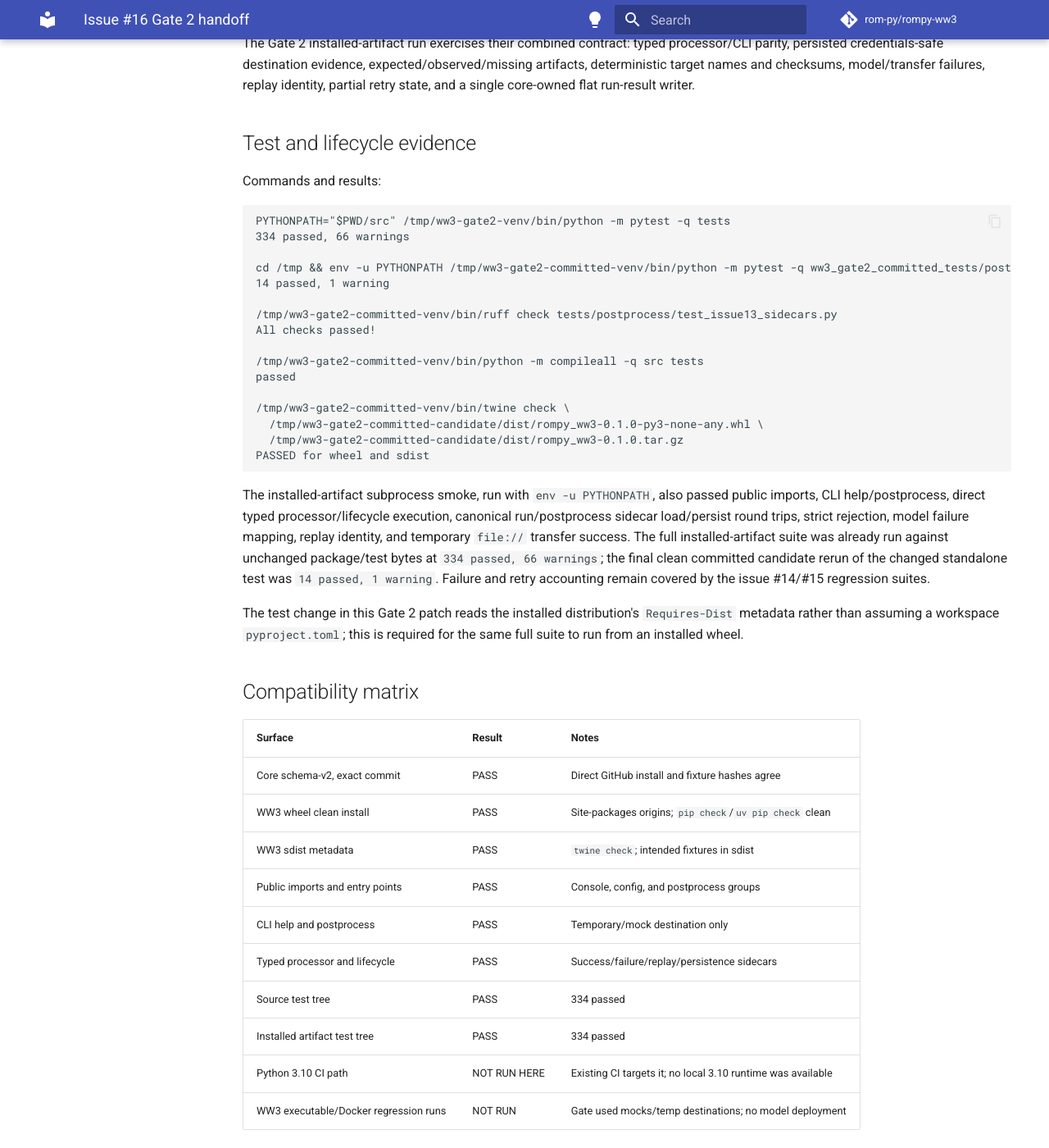
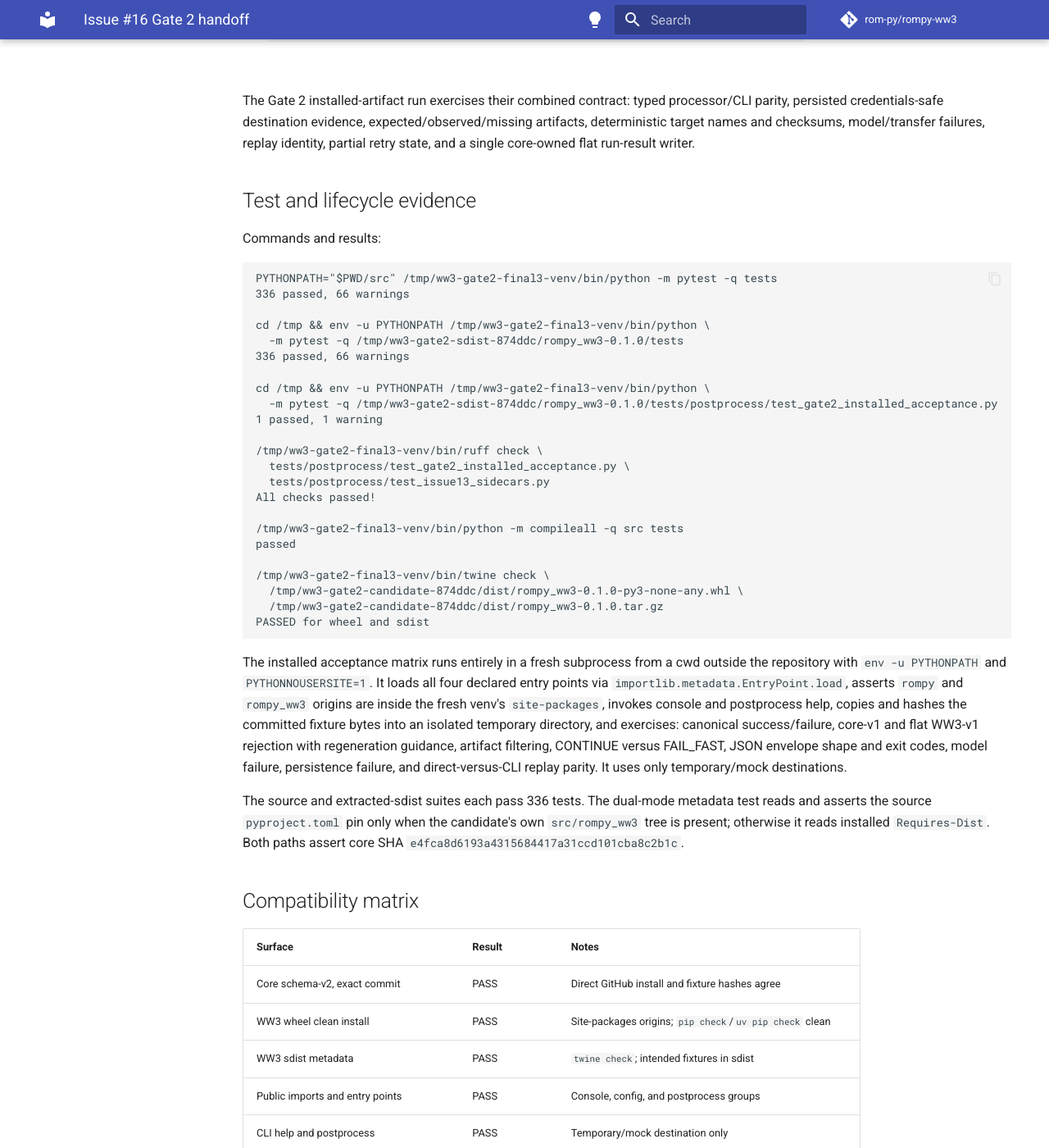
Before and after one commit to oceanum/rompy-ww3, an MkDocs documentation site: the page built from docs/gate2-issue16-handoff.md, in a window 1280 px wide and 1400 px high, scrolled down 3520 px. Shown: the whole window at 82% size. Built offline with MkDocs 1.6.1 and Material for MkDocs 9.7.7, drawn with Linux system fonts in a browser that asks for light colours; comment, search, counter and statistics services are not loaded; some of the changed text lies outside the part shown.

Commit message:
Record issue #16 Gate 2 acceptance provenance

````diff
--- a/docs/gate2-issue16-handoff.md
+++ b/docs/gate2-issue16-handoff.md
@@ -6,10 +6,11 @@
 `response_schema` base. The validated release-candidate implementation source
 is exactly `ea4d19cf45520541bd3c9886717d9246a5218d80`
 (`origin/response_schema`). The evidence-only candidate adds no production
-runtime changes: it adds the standalone metadata test adjustment and this
-handoff document. Those evidence files are intentionally distinct from the
-release-candidate implementation source; artifact hashes below are not
-claimed as hashes of the implementation commit itself.
+runtime changes: it adds the installed-wheel acceptance matrix, dual-mode
+metadata-pin regression, and this handoff document. Those evidence files are
+intentionally distinct from the release-candidate implementation source;
+artifact hashes below are not claimed as hashes of the implementation commit
+itself.
 
 ## Pins and artifacts
 
@@ -18,15 +19,16 @@
 | WW3 source baseline | `ea4d19cf45520541bd3c9886717d9246a5218d80` |
 | Core response-schema pin | `e4fca8d6193a4315684417a31ccd101cba8c2b1c` |
 | Wheel | `rompy_ww3-0.1.0-py3-none-any.whl` |
-| Wheel SHA-256 | `7cc100d2acdd20e8b94a59e7a366c3c8adbed144f701a7cdac115ef596854477` |
+| Wheel SHA-256 | `7b01f362763ca66b2e8bc362b6a1797e6520a56c0af699a245dffd8d89264ac0` |
 | Sdist | `rompy_ww3-0.1.0.tar.gz` |
-| Sdist SHA-256 | `283371c2837a98a54f56c533bb440beb2c5bfc0d42df42ccc6fb961666f5bf41` |
+| Sdist SHA-256 | `248355eb47d06632951956bd5f6557e03cb585cbcebf0644121c919dbfe42750` |
 
 These hashes are the artifacts in
-`/tmp/ww3-gate2-committed-candidate/dist`, built from the clean committed
-evidence candidate `91bdfda` (the implementation baseline plus the test and
-handoff files). The final PR may add a docs-only provenance update after this
-build; the handoff itself is not included by `MANIFEST.in`. Wheel ZIP
+`/tmp/ww3-gate2-candidate-5a9a/dist`, built from the clean committed
+evidence candidate `5a9a37699c4004ae2a4a434efd7aae7e68554f94` (the
+implementation baseline plus the acceptance and metadata tests). The final PR
+may add a docs-only provenance update after this build; the handoff itself is
+not included by `MANIFEST.in`. Wheel ZIP
 timestamps make raw wheel hashes build-instance-specific; the clean baseline
 comparison below proves member content is unchanged. The sdist intentionally
 includes the evidence test change.
@@ -40,18 +42,19 @@
 Build command (isolated `uv` build environment):
 
 ```text
-rm -rf /tmp/ww3-gate2-committed-candidate
-mkdir -p /tmp/ww3-gate2-committed-candidate/src
-git archive 91bdfda | tar -x -C /tmp/ww3-gate2-committed-candidate/src
-uv build --out-dir /tmp/ww3-gate2-committed-candidate/dist \
-  /tmp/ww3-gate2-committed-candidate/src
-sha256sum /tmp/ww3-gate2-committed-candidate/dist/rompy_ww3-0.1.0-py3-none-any.whl \
-  /tmp/ww3-gate2-committed-candidate/dist/rompy_ww3-0.1.0.tar.gz
+rm -rf /tmp/ww3-gate2-candidate-5a9a
+mkdir -p /tmp/ww3-gate2-candidate-5a9a/src
+git archive 5a9a37699c4004ae2a4a434efd7aae7e68554f94 \
+  | tar -x -C /tmp/ww3-gate2-candidate-5a9a/src
+uv build --out-dir /tmp/ww3-gate2-candidate-5a9a/dist \
+  /tmp/ww3-gate2-candidate-5a9a/src
+sha256sum /tmp/ww3-gate2-candidate-5a9a/dist/rompy_ww3-0.1.0-py3-none-any.whl \
+  /tmp/ww3-gate2-candidate-5a9a/dist/rompy_ww3-0.1.0.tar.gz
 ```
 
 Both wheel and sdist were produced. `twine check` passed for both. The wheel
 contains 85 entries, including the package modules and all declared entry
-points. The sdist contains 168 entries and includes the copied core fixture
+points. The sdist contains 169 entries and includes the copied core fixture
 corpus (9 fixture files). The archive manifests were captured with
 `unzip -Z1 rompy_ww3-0.1.0-py3-none-any.whl` and `tar tzf
 rompy_ww3-0.1.0.tar.gz`. An archive manifest scan found no `.git`, virtualenv,
@@ -62,10 +65,12 @@
 and a clean archive with only the evidence candidate applied were compared.
 Both wheels had the same 85 member paths and byte-identical member payloads,
 including `METADATA`, `RECORD`, and all `rompy_ww3/*.py` files; only ZIP
-container timestamps changed. The sdists differed in exactly one member:
-`tests/postprocess/test_issue13_sidecars.py`. This proves production wheel
-package bytes are unchanged and precisely identifies the intentional sdist
-difference.
+container timestamps changed. The sdists differ in exactly these members:
+`src/rompy_ww3.egg-info/SOURCES.txt` (generated manifest),
+`tests/postprocess/test_gate2_installed_acceptance.py` (new matrix), and
+`tests/postprocess/test_issue13_sidecars.py` (dual-mode metadata assertion).
+This proves production wheel package bytes are unchanged and precisely
+identifies the intentional sdist delta.
 
 Wheel entry points:
 
@@ -85,17 +90,17 @@
 ## Clean install proof
 
 A fresh environment outside the workspace was created at
-`/tmp/ww3-gate2-committed-venv` (CPython 3.12.13). The reproducible install
+`/tmp/ww3-gate2-final3-venv` (CPython 3.12.13). The reproducible install
 sequence was:
 
 ```text
-uv venv /tmp/ww3-gate2-committed-venv --python 3.12
-uv pip install --python /tmp/ww3-gate2-committed-venv/bin/python \
+uv venv /tmp/ww3-gate2-final3-venv --python 3.12
+uv pip install --python /tmp/ww3-gate2-final3-venv/bin/python \
   'rompy @ git+https://github.com/rom-py/rompy.git@e4fca8d6193a4315684417a31ccd101cba8c2b1c'
-uv pip install --python /tmp/ww3-gate2-committed-venv/bin/python \
-  /tmp/ww3-gate2-committed-candidate/dist/rompy_ww3-0.1.0-py3-none-any.whl
-/tmp/ww3-gate2-committed-venv/bin/python -m pip freeze
-/tmp/ww3-gate2-committed-venv/bin/python -m pip check
+uv pip install --python /tmp/ww3-gate2-final3-venv/bin/python \
+  /tmp/ww3-gate2-candidate-874ddc/dist/rompy_ww3-0.1.0-py3-none-any.whl
+/tmp/ww3-gate2-final3-venv/bin/python -m pip freeze
+/tmp/ww3-gate2-final3-venv/bin/python -m pip check
 ```
 
 Core was installed directly from GitHub at the frozen commit, then the wheel
@@ -108,8 +113,8 @@
 ```text
 rompy version: 2.0.0a0
 rompy_ww3 version: 0.1.0
-rompy origin: /tmp/ww3-gate2-committed-venv/lib/python3.12/site-packages/rompy/__init__.py
-rompy_ww3 origin: /tmp/ww3-gate2-committed-venv/lib/python3.12/site-packages/rompy_ww3/__init__.py
+rompy origin: /tmp/ww3-gate2-final3-venv/lib/python3.12/site-packages/rompy/__init__.py
+rompy_ww3 origin: /tmp/ww3-gate2-final3-venv/lib/python3.12/site-packages/rompy_ww3/__init__.py
 direct_url commit: e4fca8d6193a4315684417a31ccd101cba8c2b1c
 ```
 
@@ -156,37 +161,47 @@
 Commands and results:
 
 ```text
-PYTHONPATH="$PWD/src" /tmp/ww3-gate2-venv/bin/python -m pytest -q tests
-334 passed, 66 warnings
+PYTHONPATH="$PWD/src" /tmp/ww3-gate2-final3-venv/bin/python -m pytest -q tests
+336 passed, 66 warnings
 
-cd /tmp && env -u PYTHONPATH /tmp/ww3-gate2-committed-venv/bin/python -m pytest -q ww3_gate2_committed_tests/postprocess/test_issue13_sidecars.py
-14 passed, 1 warning
+cd /tmp && env -u PYTHONPATH /tmp/ww3-gate2-final3-venv/bin/python \
+  -m pytest -q /tmp/ww3-gate2-sdist-874ddc/rompy_ww3-0.1.0/tests
+336 passed, 66 warnings
 
-/tmp/ww3-gate2-committed-venv/bin/ruff check tests/postprocess/test_issue13_sidecars.py
+cd /tmp && env -u PYTHONPATH /tmp/ww3-gate2-final3-venv/bin/python \
+  -m pytest -q /tmp/ww3-gate2-sdist-874ddc/rompy_ww3-0.1.0/tests/postprocess/test_gate2_installed_acceptance.py
+1 passed, 1 warning
+
+/tmp/ww3-gate2-final3-venv/bin/ruff check \
+  tests/postprocess/test_gate2_installed_acceptance.py \
+  tests/postprocess/test_issue13_sidecars.py
 All checks passed!
 
-/tmp/ww3-gate2-committed-venv/bin/python -m compileall -q src tests
+/tmp/ww3-gate2-final3-venv/bin/python -m compileall -q src tests
 passed
 
-/tmp/ww3-gate2-committed-venv/bin/twine check \
-  /tmp/ww3-gate2-committed-candidate/dist/rompy_ww3-0.1.0-py3-none-any.whl \
-  /tmp/ww3-gate2-committed-candidate/dist/rompy_ww3-0.1.0.tar.gz
+/tmp/ww3-gate2-final3-venv/bin/twine check \
+  /tmp/ww3-gate2-candidate-874ddc/dist/rompy_ww3-0.1.0-py3-none-any.whl \
+  /tmp/ww3-gate2-candidate-874ddc/dist/rompy_ww3-0.1.0.tar.gz
 PASSED for wheel and sdist
 ```
 
-The installed-artifact subprocess smoke, run with `env -u PYTHONPATH`, also
-passed public imports, CLI help/postprocess, direct typed processor/lifecycle
-execution, canonical run/postprocess sidecar load/persist round trips, strict
-rejection, model failure mapping, replay identity, and temporary `file://`
-transfer success. The full installed-artifact suite was already run against
-unchanged package/test bytes at `334 passed, 66 warnings`; the final clean
-committed candidate rerun of the changed standalone test was `14 passed, 1
-warning`. Failure and retry accounting remain covered by the issue #14/#15
-regression suites.
+The installed acceptance matrix runs entirely in a fresh subprocess from a
+cwd outside the repository with `env -u PYTHONPATH` and `PYTHONNOUSERSITE=1`.
+It loads all four declared entry points via `importlib.metadata.EntryPoint.load`,
+asserts `rompy` and `rompy_ww3` origins are inside the fresh venv's
+`site-packages`, invokes console and postprocess help, copies and hashes the
+committed fixture bytes into an isolated temporary directory, and exercises:
+canonical success/failure, core-v1 and flat WW3-v1 rejection with regeneration
+guidance, artifact filtering, CONTINUE versus FAIL_FAST, JSON envelope shape
+and exit codes, model failure, persistence failure, and direct-versus-CLI
+replay parity. It uses only temporary/mock destinations.
 
-The test change in this Gate 2 patch reads the installed distribution's
-`Requires-Dist` metadata rather than assuming a workspace `pyproject.toml`;
-this is required for the same full suite to run from an installed wheel.
+The source and extracted-sdist suites each pass 336 tests. The dual-mode
+metadata test reads and asserts the source `pyproject.toml` pin only when the
+candidate's own `src/rompy_ww3` tree is present; otherwise it reads installed
+`Requires-Dist`. Both paths assert core SHA
+`e4fca8d6193a4315684417a31ccd101cba8c2b1c`.
 
 ## Compatibility matrix
 
@@ -198,8 +213,9 @@
 | Public imports and entry points | PASS | Console, config, and postprocess groups |
 | CLI help and postprocess | PASS | Temporary/mock destination only |
 | Typed processor and lifecycle | PASS | Success/failure/replay/persistence sidecars |
-| Source test tree | PASS | 334 passed |
-| Installed artifact test tree | PASS | 334 passed |
+| Source test tree | PASS | 336 passed, 66 warnings |
+| Installed sdist test tree | PASS | 336 passed, 66 warnings |
+| Installed acceptance matrix | PASS | Entry points, CLI, sidecars, filters, policies, failures, parity |
 | Python 3.10 CI path | NOT RUN HERE | Existing CI targets it; no local 3.10 runtime was available |
 | WW3 executable/Docker regression runs | NOT RUN | Gate used mocks/temp destinations; no model deployment |
 
@@ -210,10 +226,12 @@
 artifact warnings in validation tests. The build emits the existing
 setuptools warning that the TOML license table form is deprecated. The full
 repository `ruff check .` has pre-existing baseline violations; the exact PR
-CI path checks changed Python files, and the changed Gate 2 test passes Ruff.
+CI path checks changed Python files, and both Gate 2 tests pass Ruff.
 
 No PyPI publish, remote transfer, deployment, or production destination was
 used. Python 3.10 and compiled WW3 execution remain CI/Ops responsibilities.
+The acceptance matrix is tracked in `tests/postprocess/test_gate2_installed_acceptance.py`;
+its fixture origins and hashes are emitted in the subprocess summary.
 
 ## Rollback and regeneration
 
````
Also changed, not shown: docs/gate2-issue16-manifest.json (added, +61 -0 lines).
